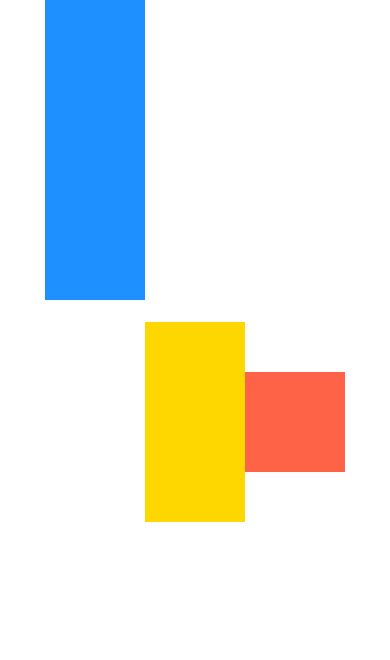
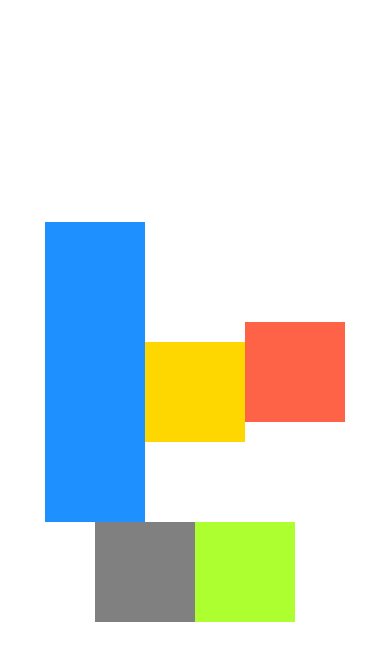
Before and after one commit to mukeshkr123/REACT_NATIVE_DEV, a React Native app: screen / in a window 390 px wide. Shown: the top 660 px of the page. Built offline with nearby package versions, Linux system fonts and the light colour scheme.

Commit message:
add layouts

```diff
--- a/App.js
+++ b/App.js
@@ -9,6 +9,8 @@ export default function App() {
         flexDirection: "row", //horizontal
         justifyContent: "center", // main
         alignItems: "center", // secondary
+        flexWrap: "wrap",
+        alignContent: "center",
       }}
     >
       <View
@@ -16,14 +18,14 @@ export default function App() {
           backgroundColor: "dodgerblue",
           width: 100,
           height: 300,
-          alignSelf: "flex-start",
         }}
       />
       <View
         style={{
           backgroundColor: "gold",
           width: 100,
-          height: 200,
+          height: 100,
+          top: 20,
         }}
       />
       <View
@@ -33,6 +35,20 @@ export default function App() {
           height: 100,
         }}
       />
+      <View
+        style={{
+          backgroundColor: "grey",
+          width: 100,
+          height: 100,
+        }}
+      />
+      <View
+        style={{
+          backgroundColor: "greenyellow",
+          width: 100,
+          height: 100,
+        }}
+      />
     </View>
   );
 }
```
Also changed, not shown: 1 other file (tests, documents, lock files or other folders).
